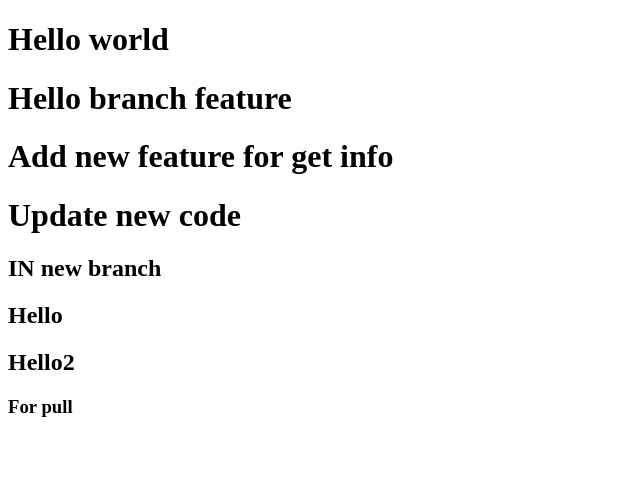
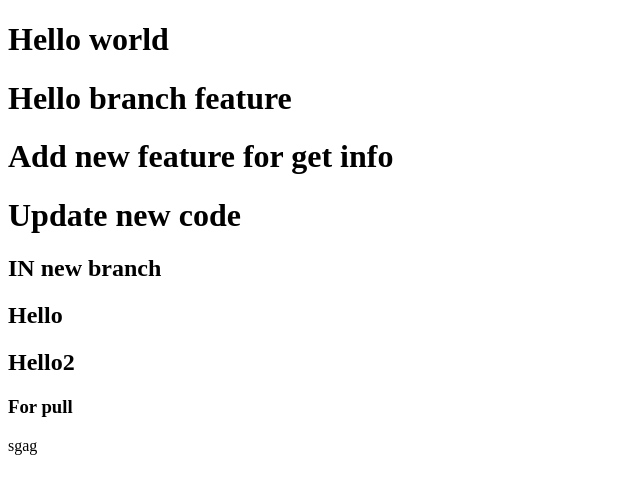
Before and after one commit to yuma-teb/my_project, a plain HTML site: page index.html in a window 1280 px wide. Shown: the full height of the page, 0-640 px from the left. Drawn offline with Linux system fonts and the light colour scheme.

Commit message:
New messgae

```diff
--- a/index.html
+++ b/index.html
@@ -14,5 +14,6 @@
     <h2>Hello</h2>
     <h2>Hello2</h2>
     <h3>For pull</h3>
+sgag
 </body>
 </html>
```
